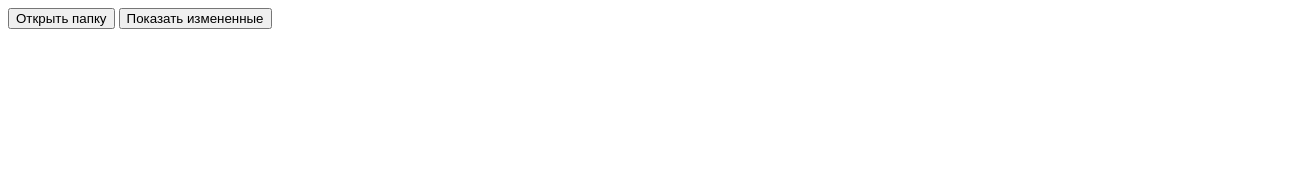
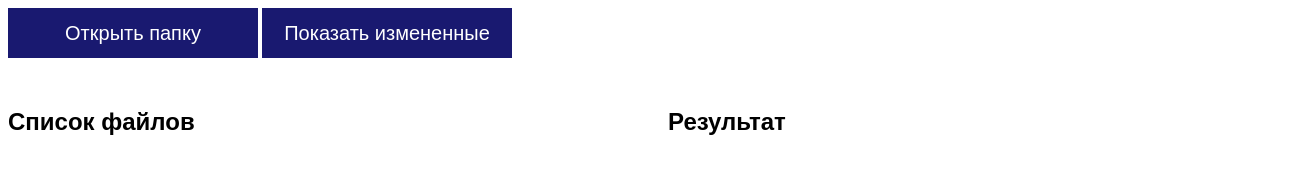
Before and after one commit to dmitrykhalimov/fs-api, a plain HTML site: page index.html in a window 1280 px wide. Shown: the whole page, 1308 px wide, since content can reach past the window. Drawn offline with Linux system fonts and the light colour scheme.

Commit message:
Делает дизайн чуть менее вырвиглазным

```diff
--- a/index.html
+++ b/index.html
@@ -7,11 +7,21 @@
   </head>
   <body>
     <main>
-      <button class="open-folder">Открыть папку</button>
-      <button class="show-updated">Показать измененные</button>
+      <section class="controls container">
+        <button class="open-folder">Открыть папку</button>
+        <button class="show-updated">Показать измененные</button>
+      </section>
+
+      <section class="files container">
+        <div class="tree">
+          <h2>Список файлов</h2>
+        </div>
+        <div class="result">
+          <h2>Результат</h2>
+        </div>
+      </section>
+
     </main>
-    <div class="tree">
-    </div>
     <script src="main.js"></script>
   </body>
 </html>
--- a/main.css
+++ b/main.css
@@ -4,6 +4,10 @@ li {
   margin-bottom: 10px;
 }
 
+h2 {
+  font-family: Arial, Helvetica, sans-serif;
+
+}
 li:first-of-type {
   margin-top: 10px;
 }
@@ -15,6 +19,47 @@ ul {
 .file {
   font-weight: normal;
   cursor: default;
+}
+
+.container {
+  width: 1300px;
+  margin: 0 auto;
+}
+
+.controls {
+  min-height: 50px;
+  margin-bottom: 30px;
+}
+
+.files {
+  display: flex;
+
+
+  min-height: 100px;
+}
+
+.tree,
+.result {
+  flex: 1;
+}
+
+.tree {
+
+  margin-right: 20px;
+}
+
+button {
+  min-width: 250px;
+  height: 50px;
+  border: none;
+  background-color: midnightblue;
+  font-size: 20px;
+  color: white;
+  cursor: pointer;
+}
+
+button:hover {
+  opacity: 0.9;
 }
 
 input {
```
